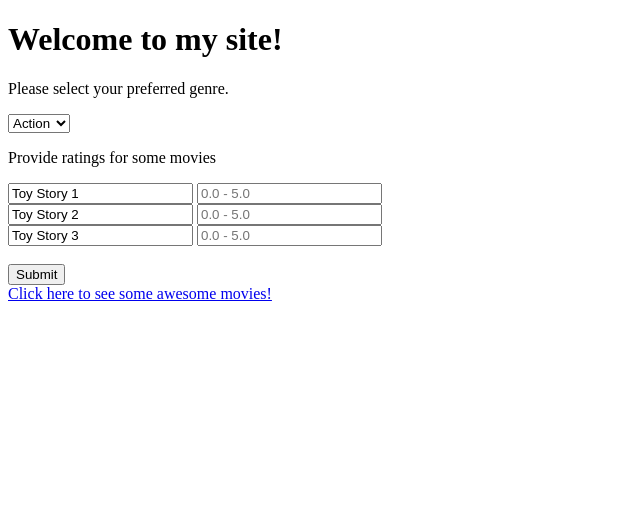
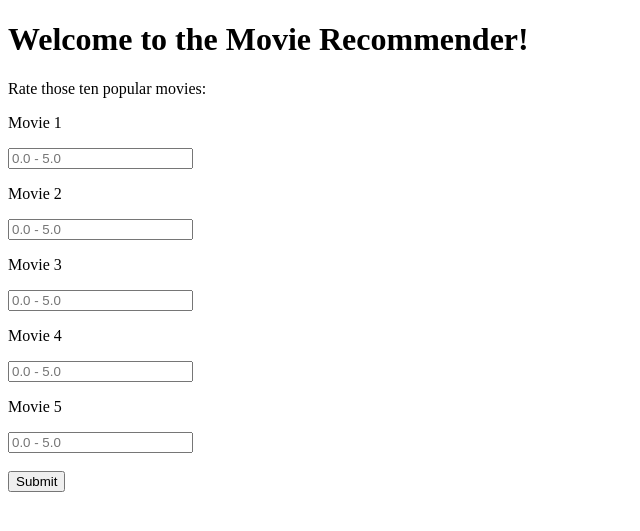
Before and after one commit to senzelden/movie_recommender, a Flask app: page / in a window 1280 px wide. Shown: the top 531 px of the page, without its empty margins (0-640 px from the left). Run offline with Flask 2, Linux system fonts and the light colour scheme.

Commit message:
Add movie details html

```diff
--- a/app/templates/index.html
+++ b/app/templates/index.html
@@ -1,33 +1,38 @@
 {% extends "_base.html" %}
 {% block content %}
 
-    <h1> Welcome to my site! </h1>
+    <h1> Welcome to the Movie Recommender! </h1>
 
     <form action="/recommendation" method="get">
 
-      <p> Please select your preferred genre. </p>
+      <!-- <p> Please select your preferred genre. </p>
 
       <select name="genre">
         <option value="action">Action</option>
         <option value="drama">Drama</option>
         <option value="horror">Horror</option>
         <option value="scifi">Sci-Fi</option>
-      </select>
+      </select> -->
 
-      <p>Provide ratings for some movies</p>
+      <p>Rate those ten popular movies:</p>
 
-      <input type="text" name="movie1"
-      value="{{choices[0]}}">
+      <p>Movie 1</p>
       <input type="text" name="rating1"
       placeholder="0.0 - 5.0">
       <br>
-      <input type="text" name="movie2"
-      value="{{choices[1]}}">
+      <p>Movie 2</p>
       <input type="text" name="rating2"
       placeholder="0.0 - 5.0">
       <br>
-      <input type="text" name="movie3"
-      value="{{choices[2]}}">
+      <p>Movie 3</p>
+      <input type="text" name="rating3"
+      placeholder="0.0 - 5.0">
+      <br>
+      <p>Movie 4</p>
+      <input type="text" name="rating3"
+      placeholder="0.0 - 5.0">
+      <br>
+      <p>Movie 5</p>
       <input type="text" name="rating3"
       placeholder="0.0 - 5.0">
       <br>
@@ -36,7 +41,4 @@
 
     </form>
 
-
-    <a href="/recommendation"> Click here to see some awesome movies! </a>
-
 {% endblock %}
```
Also changed, not shown: app/templates/movie_details.html (added, +14 -0 lines), 1 other file.
